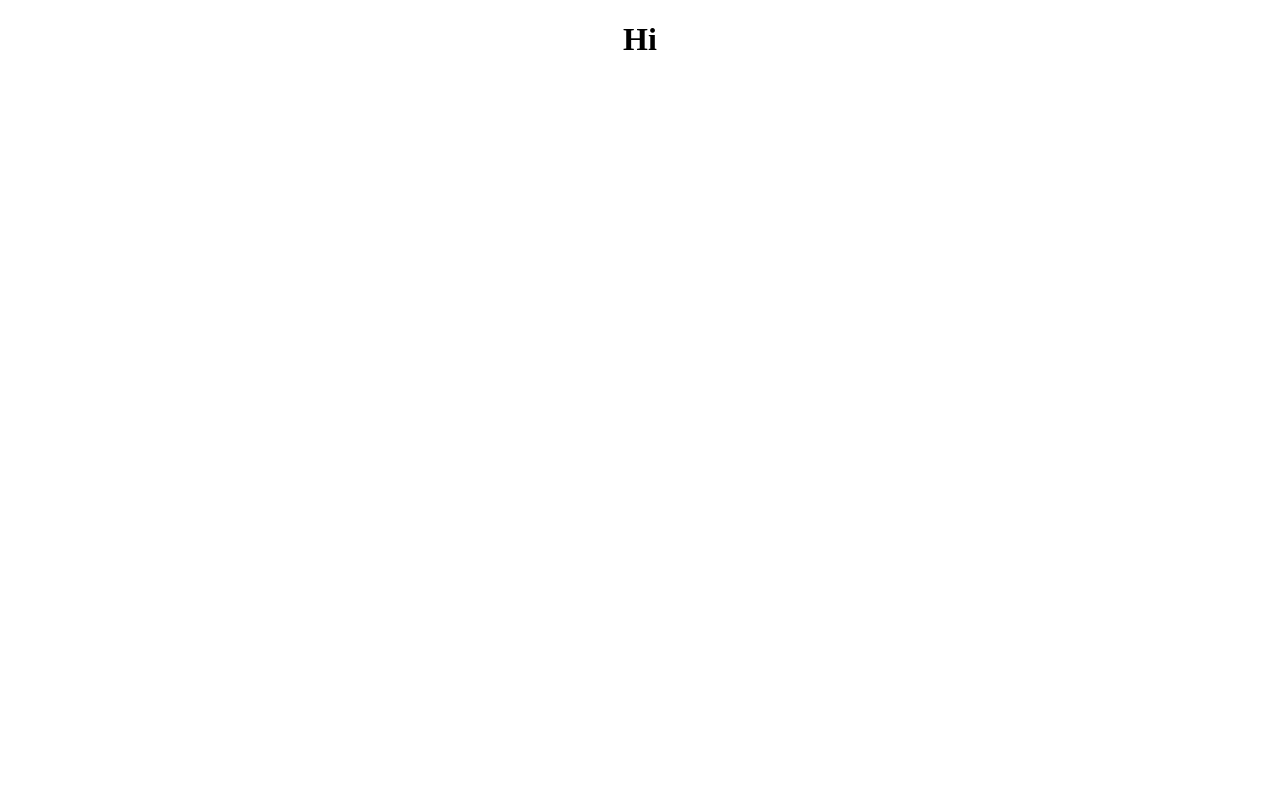
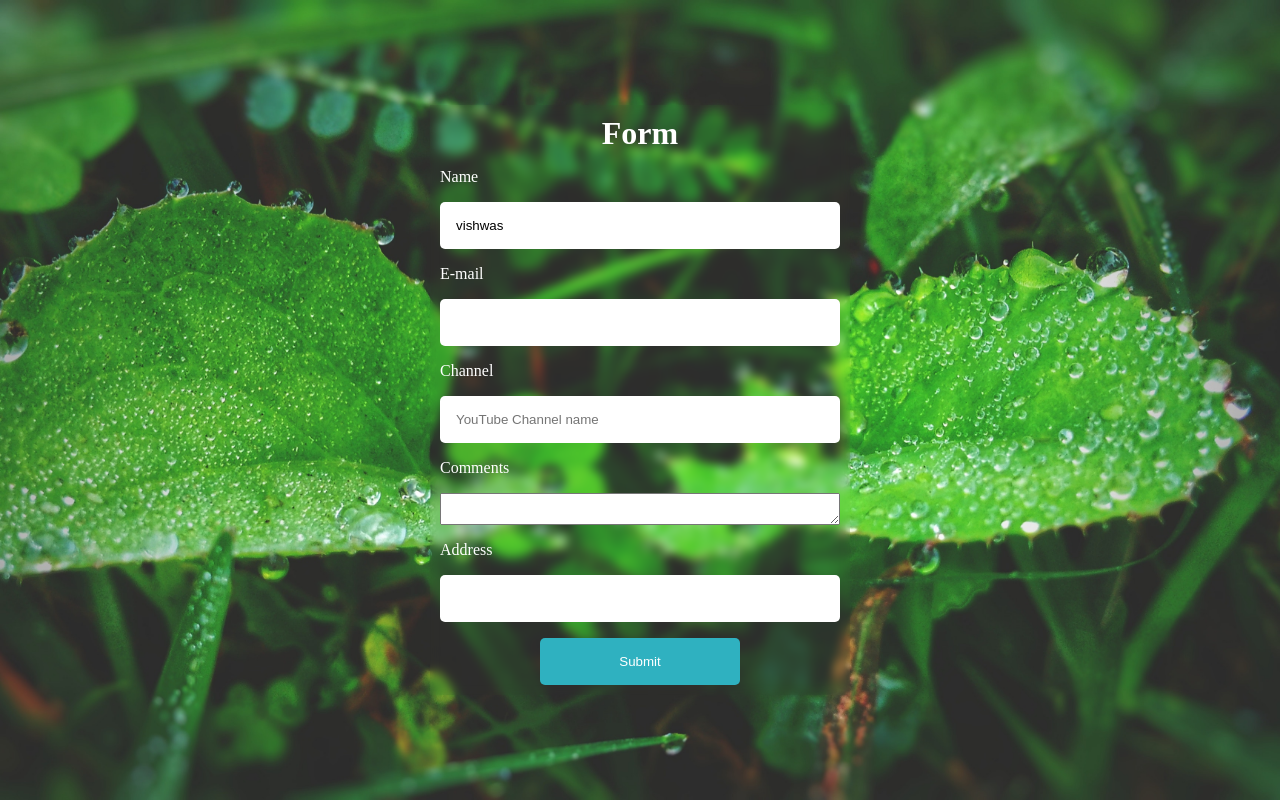
Before and after one commit to Alireza-hajizaki/Profissional-Form-With-Formik, a React (Create React App) app: page / in a window 1280 px wide. Built offline with nearby package versions, Linux system fonts and the light colour scheme.

Commit message:
form ui created & formik used

```diff
--- a/src/App.css
+++ b/src/App.css
@@ -1,38 +1,65 @@
-.App {
+*{
+  padding: 0;
+  margin: 0;
+}
+.app{
+  background-image: url("/public//images/background1.jpg");
+  background-position: center;
+  background-size: cover;
+}
+section {
+  display: flex;
+  justify-content: center;
+  align-items: center;
+  min-height: 100vh;
+  width: 100%;
+}
+h2 {
+  font-size: 2rem;
   text-align: center;
+  color: #fff;
 }
-
-.App-logo {
-  height: 40vmin;
-  pointer-events: none;
+.error{
+  color: red;
 }
-
-@media (prefers-reduced-motion: no-preference) {
-  .App-logo {
-    animation: App-logo-spin infinite 20s linear;
-  }
-}
-
-.App-header {
-  background-color: #282c34;
-  min-height: 100vh;
+.container {
+  background-color: transparent;
+  width: 400px;
   display: flex;
   flex-direction: column;
-  align-items: center;
-  justify-content: center;
-  font-size: calc(10px + 2vmin);
-  color: white;
+  gap: 1rem;
+  padding: 10px;
+  backdrop-filter: blur(5px);
 }
+.form-control{
+  display: flex;
+  flex-direction: column;
 
-.App-link {
-  color: #61dafb;
+  gap: 1rem;
 }
-
-@keyframes App-logo-spin {
-  from {
-    transform: rotate(0deg);
-  }
-  to {
-    transform: rotate(360deg);
-  }
+.form-control input{
+  padding: 1rem;
+  border-radius: 5px;
+  border: none;
+  outline: none;
 }
+.form-control label{
+  color: #fff;
+}
+button {
+  cursor: pointer;
+  width: 50%;
+  align-self: center;
+  border: none;
+  outline: none;
+  padding: 1rem;
+  border-radius: 5px;
+  background-color: rgb(47, 177, 192);
+  color: #fff;
+}
+button:hover{
+  opacity: 0.7;
+}
+#address{
+width: 92%;
+}
--- a/src/App.js
+++ b/src/App.js
@@ -1,9 +1,10 @@
 import './App.css';
+import FormikForm from './components/FormikForm';
 
 function App() {
   return (
-    <div className="App">
-      <h1>Hi</h1>
+    <div className="app">
+      <FormikForm/>
     </div>
   );
 }
--- /dev/null
+++ b/src/components/FormikForm.jsx
@@ -0,0 +1,85 @@
+import * as Yup from "yup";
+import { Formik, Form, Field, ErrorMessage } from "formik";
+
+const initialValues = {
+  name: "vishwas",
+  email: "",
+  channel: "",
+  Comments: "",
+  Address: "",
+};
+
+const onSubmit = (values) => {
+  console.log("Form Data :", values);
+};
+
+const validationSchema = Yup.object({
+  name: Yup.string().required("Required"),
+  email: Yup.string().email("Invalid email format").required("Required"),
+  channel: Yup.string().required("Required"),
+});
+
+const FormikForm = () => {
+  return (
+    <Formik
+      initialValues={initialValues}
+      validationSchema={validationSchema}
+      onSubmit={onSubmit}
+    >
+      <section>
+        <Form className="container">
+            <h2>Form</h2>
+          <div className="form-control">
+            <label htmlFor="channel">Name</label>
+            <Field type="text" id="naem" name="name" />
+            <ErrorMessage name="name">
+              {(errorMsg) => <div className="error">{errorMsg}</div>}
+            </ErrorMessage>
+          </div>
+          <div className="form-control">
+            <label htmlFor="channel">E-mail</label>
+            <Field type="email" id="email" name="email" />
+            <ErrorMessage name="email">
+              {(errorMsg) => <div className="error">{errorMsg}</div>}
+            </ErrorMessage>
+          </div>
+          <div className="form-control">
+            <label htmlFor="channel">Channel</label>
+            <Field
+              type="text"
+              id="channel"
+              name="channel"
+              placeholder="YouTube Channel name"
+            />
+            <ErrorMessage name="channel">
+              {(errorMsg) => <div className="error">{errorMsg}</div>}
+            </ErrorMessage>
+          </div>
+          <div className="form-control">
+            <label htmlFor="name">Comments</label>
+            <Field as="textarea" id="comments" name="comments" />
+          </div>
+          <div className="form-control">
+            <label htmlFor="address">Address</label>
+            {/* field Revisited */}
+            <Field id="address" name="address">
+              {(props) => {
+                const {field,form,meta} = props;
+                return (
+                  <div>
+                    <input type="text" id="address" {...field}/>
+                    {meta.touched && meta.error ? <div>{meta.error}</div> : null}
+                  </div>
+                )
+              }}
+            </Field>
+          </div>
+
+          <button type="submit">Submit</button>
+        </Form>
+      </section>
+    </Formik>
+  );
+};
+
+export default FormikForm;
```
